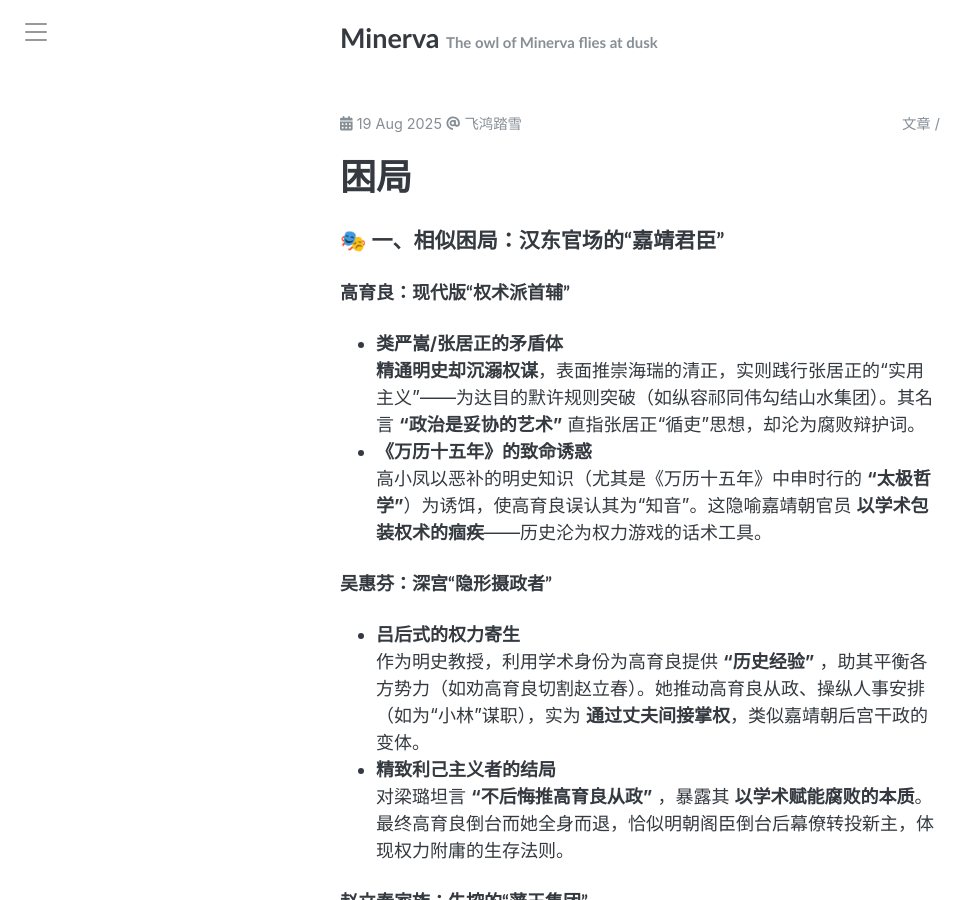
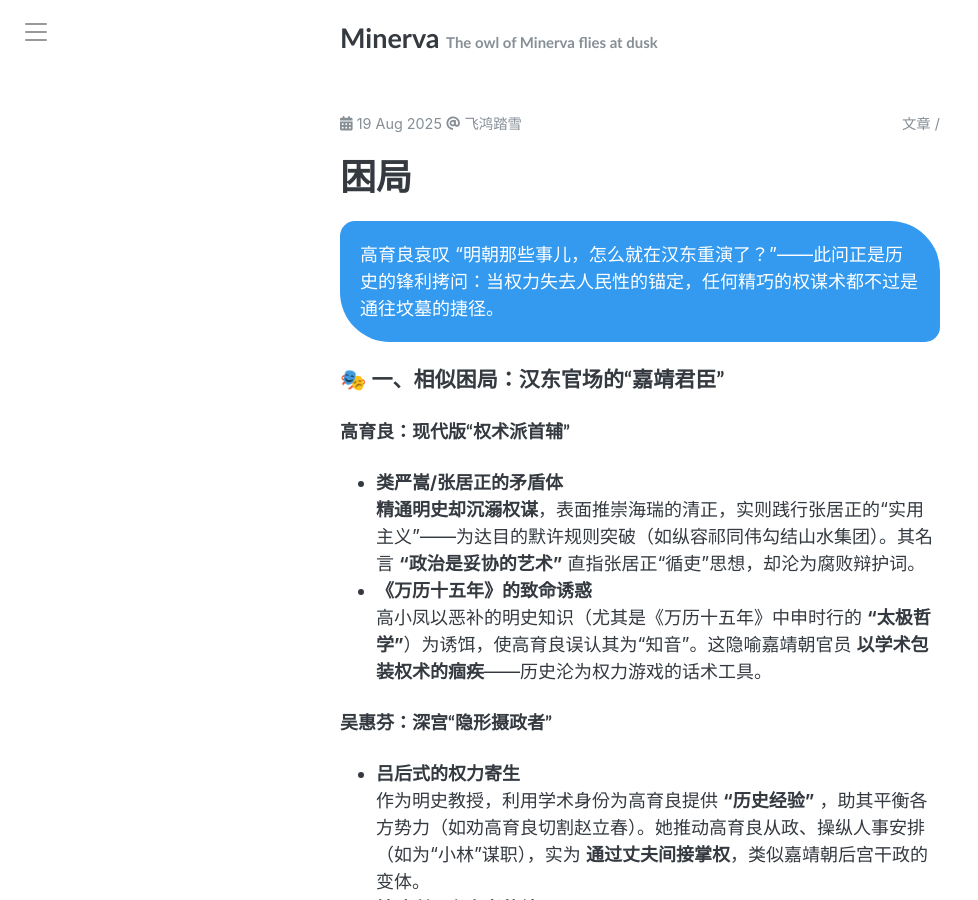
Before and after one commit to symphonyh/symphonyh.github.io, a Jekyll site: the page built from _posts/2025-08-19-kyju.md, in a window 1280 px wide and 900 px high. Shown: the whole window, without its empty margins (0-978 px from the left). Built offline with Jekyll 4.4.1, drawn with Linux system fonts in a browser that asks for light colours; comment, search, counter and statistics services are not loaded; some of the changed text lies outside the part shown.

Commit message:
Update 2025-08-19-kyju.md

```diff
--- a/_posts/2025-08-19-kyju.md
+++ b/_posts/2025-08-19-kyju.md
@@ -6,6 +6,14 @@ categories: [文章]
 tags: [哲学,读书,影视]
 comments: true
 ---
+<p style="
+    color:white;
+    border-radius: 15px 50px;
+    background: var(--oc-blue-5);
+    padding: 20px;
+
+">
+高育良哀叹 “明朝那些事儿，怎么就在汉东重演了？”——此问正是历史的锋利拷问：当权力失去人民性的锚定，任何精巧的权谋术都不过是通往坟墓的捷径。</p>
 
 ### 🎭 一、相似困局：汉东官场的“嘉靖君臣”
 #### 高育良：现代版“权术派首辅”
```
Also changed, not shown: other parts of _posts/2025-08-19-kyju.md (+0 -2 lines).
